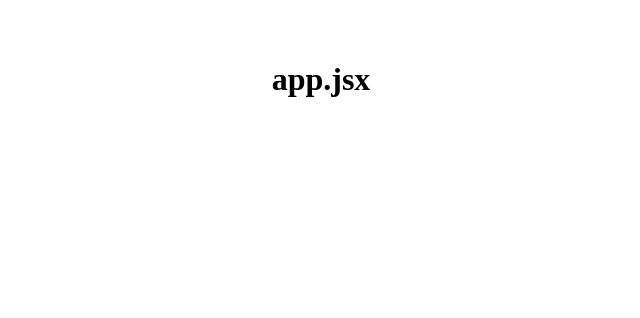
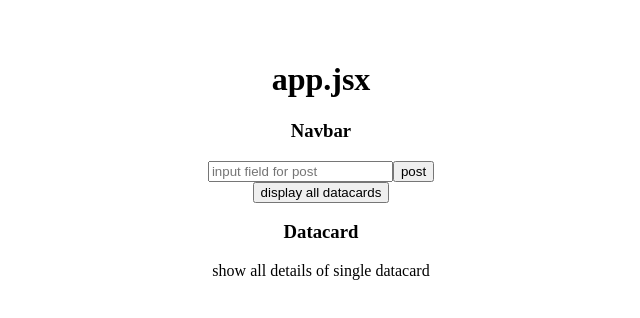
Before and after one commit to SteamedMilkBun/react-mvp, a React (Vite) app: page / in a window 1280 px wide. Shown: the top 318 px of the page, without its empty margins (319-959 px from the left). Built offline with nearby package versions, Linux system fonts and the light colour scheme; no server answers.

Commit message:
stuck on unable to fetch data from get all url

```diff
--- a/package.json
+++ b/package.json
@@ -11,6 +11,7 @@
     "start": "node server.js"
   },
   "dependencies": {
+    "cors": "^2.8.5",
     "dotenv": "^16.4.5",
     "express": "^4.18.2",
     "nodemon": "^3.1.0",
--- a/server.js
+++ b/server.js
@@ -1,6 +1,7 @@
 import express from 'express';
 import pg from 'pg';
 import dotenv from 'dotenv';
+import cors from 'cors';
 
 dotenv.config();
 
@@ -21,6 +22,7 @@ pool.connect()
 
 const app = express();
 app.use(express.json());
+app.use(cors());
 app.use(express.static("dist"));
 
 app.get('/datacards', (req, res) => {
--- a/src/components/App.jsx
+++ b/src/components/App.jsx
@@ -1,10 +1,21 @@
 import { useState } from 'react'
 import '../styles.css'
+import Navbar from './Navbar'
+import Display from './Display'
+import Datacard from './DataCard'
 
 function App() {
+  const [display, setDisplay] = useState('display all');
 
   return (
-    <h1>app.jsx</h1>
+    <>
+      <h1>app.jsx</h1>
+      <Navbar />
+      <Display
+        display={display}
+        setDisplay={setDisplay}
+      />
+    </>
   )
 }
 
--- a/src/components/DataCard.jsx
+++ b/src/components/DataCard.jsx
@@ -1 +1,12 @@
 import { useState } from 'react'
+
+function Datacard () {
+    return (
+        <div>
+            <h3>Datacard</h3>
+            <p>show all details of single datacard</p>
+        </div>
+    )
+}
+
+export default Datacard
--- a/src/components/Display.jsx
+++ b/src/components/Display.jsx
@@ -1 +1,50 @@
-import { useState } from 'react'
+import { useEffect, useState } from 'react'
+import Datacard from './DataCard'
+
+function Display (display, setDisplay) {
+    const [data, setData] = useState(null);
+
+    useEffect(() => {
+        //define function to fetch all datacards
+        const fetchData = async () => {
+            try {
+                const res = fetch(`http://localhost:8000/datacards`);
+
+                // Check if the response is successful
+                if (!res.ok) {
+                    throw new Error('Failed to fetch data from http://localhost:8000/datacards');
+                }
+
+                // Parse the JSON response
+                const jsonData = await res.json();
+                // Update state with fetched data
+                setData(jsonData);
+            }
+            catch (error) {
+                console.error('Error fetching data:', error);
+            }
+        }
+        fetchData();
+    }, []);
+
+    //if display is display all, show all datacards
+    if (display === 'display all') {
+        return (
+                <div>
+                    <h3>Display</h3>
+                    <p>{data}</p>
+                </div>
+            )
+    }
+    //otherwise display selected datacard
+    else {
+        return (
+            <div>
+                <Datacard />
+            </div>
+        )
+    }
+
+}
+
+export default Display
--- a/src/components/Navbar.jsx
+++ b/src/components/Navbar.jsx
@@ -1 +1,17 @@
 import { useState } from 'react'
+
+function Navbar () {
+    return (
+        <div>
+            <h3>Navbar</h3>
+            <div className='post'>
+                <input placeholder='input field for post'></input>
+                <button>post</button>
+            </div>
+
+            <button>display all datacards</button>
+        </div>
+    )
+}
+
+export default Navbar
```
Also changed, not shown: 1 other file (tests, documents, lock files or other folders). Lines whose indentation alone changed are shown as unchanged.
